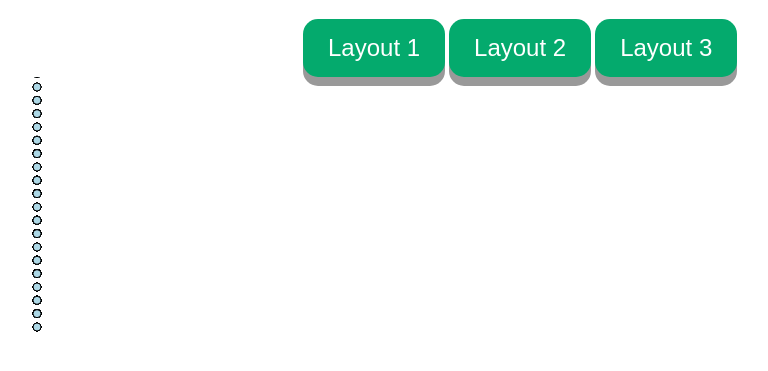
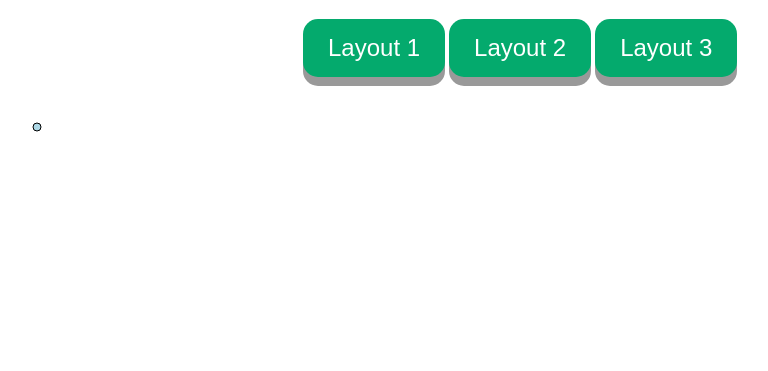
Before and after one commit to Radar-8/Radar-8.github.io, a plain HTML site: page index.html in a window 1280 px wide. Shown: the part 61-432 px from the top of the page, without its empty margins (21-789 px from the left). Drawn offline with nearby package versions, Linux system fonts and the light colour scheme.

```diff
--- a/index.html
+++ b/index.html
@@ -65,7 +65,7 @@ header, p {text-align:center;}
         xs = d3.scaleTime().domain(xdomain).range(xrange);
         ys = d3.scaleLinear().domain(ydomain).range(yrange);
 
-        d3.select("svg").append("g").attr("transform", "translate(50,50)").selectAll('circle').data(data).enter().append('circle')
+        d3.select("svg").append("g").attr("transform", "translate(50,50)").selectAll('circle').data(Overall_Average_Per_Day).enter().append('circle')
 
             .attr("cx", function(d) {return xs(d.TO_day);})
             .attr("cy", function(d) {return ys(d.Overall_Total);})
```
